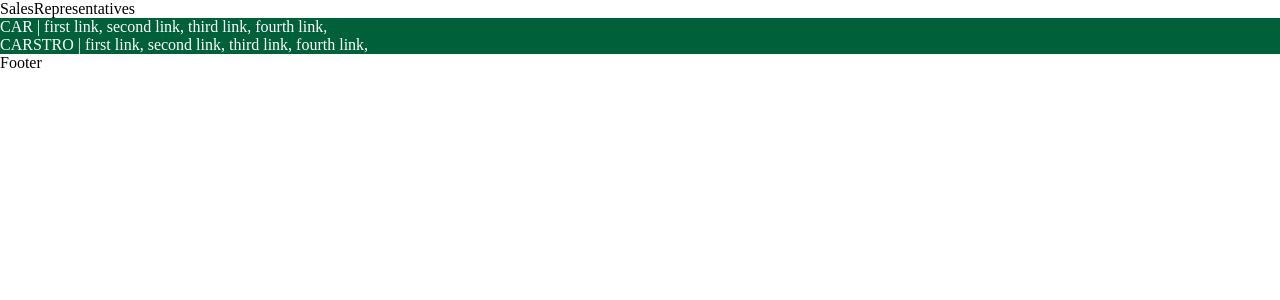
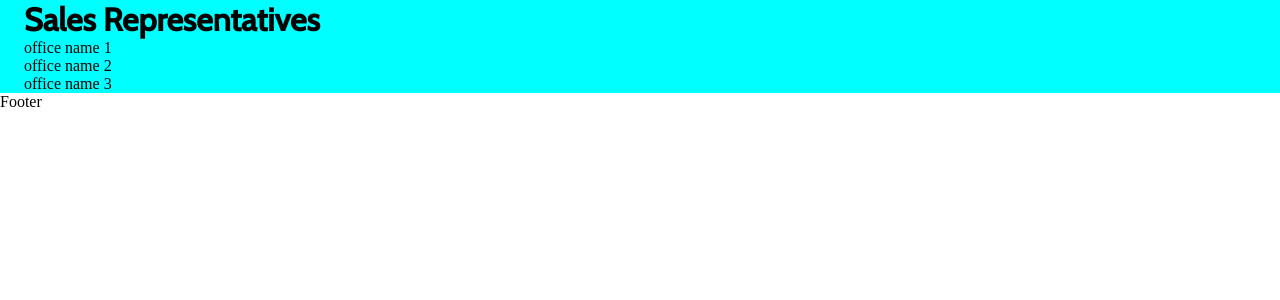
Before and after one commit to kevincastrochavez/carstro, a React (Create React App) app: page /salesRepresentatives in a window 1280 px wide. Shown: the top 300 px of the page. Built offline with nearby package versions, Linux system fonts and the light colour scheme.

Commit message:
Andres 1 commit

```diff
--- a/src/App.js
+++ b/src/App.js
@@ -8,6 +8,7 @@ import SalesRepresentatives from './pages/SalesRepresentatives';
 import AboutUs from './pages/AboutUs';
 import CarDetails from './components/CarDetails';
 import Footer from './components/Footer';
+
 
 function App() {
   return (
@@ -26,7 +27,7 @@ function App() {
           />
           <Route path='/aboutUs' element={<AboutUs />} />
         </Routes>
-        <Header
+        {/* <Header
           logo='CAR | '
           link1='first link, '
           link2='second link, '
@@ -43,7 +44,7 @@ function App() {
           link4='fourth link, '
           className='mlHeader'
           id='mlHeader'
-        />
+        /> */}
 
         <Footer />
       </BrowserRouter>
--- a/src/components/Button.js
+++ b/src/components/Button.js
@@ -2,9 +2,9 @@
 
 import React from "react";
 
-function Button({ text, className, id }) {
+function Button({ text, padding, margin, id }) {
   return (
-    <button className={`${className && className} btn`} id={id && id}>
+    <button className={`${padding && padding} ${margin && margin} btn`} id={id && id}>
       {text}
     </button>
   );
--- a/src/pages/SalesRepresentatives.js
+++ b/src/pages/SalesRepresentatives.js
@@ -1,7 +1,21 @@
 import React from 'react';
+import Button from '../components/Button';
 
 function SalesRepresentatives() {
-  return <div>SalesRepresentatives</div>;
+  return(
+  <main className='salesRepresentatives_main'>
+    <h1 className=''>Sales Representatives</h1>
+    <section className='main_section'>
+      <div>
+        <ul>
+          <li>office name 1</li>
+          <li>office name 2</li>
+          <li>office name 3</li>
+        </ul>
+      </div>
+    </section>
+  </main>
+  ) ;
 }
 
 export default SalesRepresentatives;
--- a/src/styles/main.scss
+++ b/src/styles/main.scss
@@ -1,6 +1,9 @@
 * {
   margin: 0;
   padding: 0;
+  list-style: none;
+  box-sizing: border-box;
+  text-decoration: none;
 }
 
 @import './variables.scss';
@@ -9,3 +12,4 @@
 @import './loanCalculator.scss';
 @import './inventory.scss';
 @import './marketing.scss';
+@import './salesRepresentatives.scss';
```
